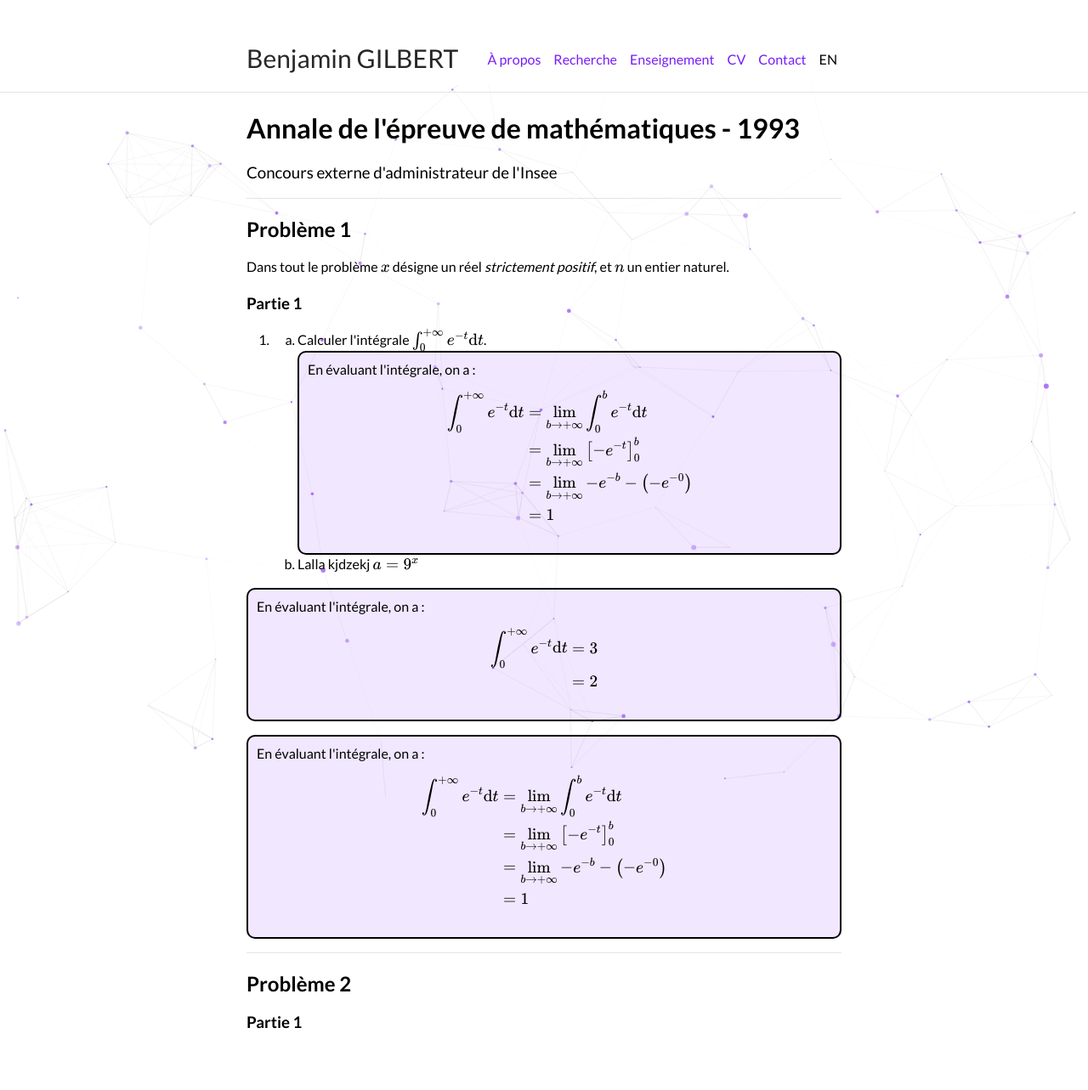
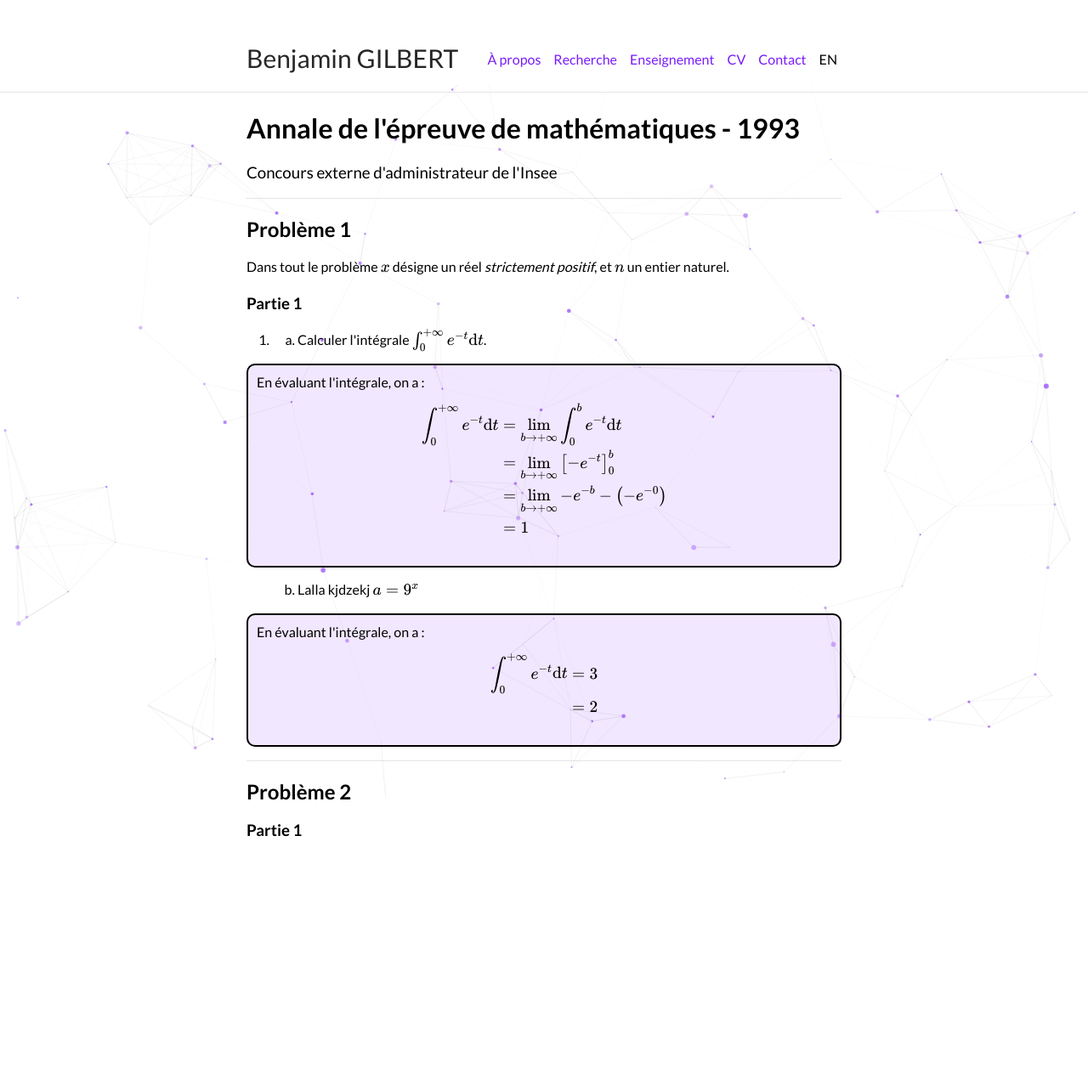
Before and after one commit to bglbrt/bglbrt.github.io, a Jekyll site: the page built from fr/corrections/administrateur_externe_1993.md, in a window 1280 px wide. Shown: the whole page at 85% size. Built offline with Jekyll 4.4.1, drawn with Linux system fonts in a browser that asks for light colours; nearby versions of some CDN libraries; after the commit the page ends 1057 px from its top, so only the background shows below that.

Commit message:
Mise à jour des corrections

```diff
--- a/fr/corrections/administrateur_externe_1993.md
+++ b/fr/corrections/administrateur_externe_1993.md
@@ -22,7 +22,7 @@
         <ol type="a">
             <li> Calculer l'intégrale \(\int_{0}^{+\infty} e^{-t} \mathrm{d}t\). </li>
 
-<p style="border: solid 2px; border-radius: 10px; background-color:rgba(121, 28, 248, .1); padding-right: 10px; padding-left: 10px; padding-top: 10px; padding-bottom: 10px; margin: 0 0 0 0;">
+<p style="border: solid 2px; border-radius: 10px; background-color:rgba(121, 28, 248, .1); padding-right: 10px; padding-left: 10px; padding-top: 10px; padding-bottom: 10px; margin: 15px 0 15px -60px;">
 
 En évaluant l'intégrale, on a :
 $$
@@ -52,19 +52,6 @@
     </li>
 </ol>
 
-<p style="border: solid 2px; border-radius: 10px; background-color:rgba(121, 28, 248, .1); padding-right: 10px; padding-left: 10px; padding-top: 10px; padding-bottom: 10px">
-
-En évaluant l'intégrale, on a :
-$$
-\begin{aligned}
-    \int_{0}^{+\infty} e^{-t} \mathrm{d} t & = \lim_{b \rightarrow +\infty} \int_{0}^{b} e^{-t} \mathrm{d}t \\
-    & = \lim_{b \rightarrow +\infty} \left[ -e^{-t} \right]_{0}^{b} \\
-    & = \lim_{b \rightarrow +\infty} -e^{-b} - \left( -e^{-0} \right) \\
-    & = 1
-\end{aligned}
-$$
-</p>
-
 ---
 
 ## Problème 2
```
